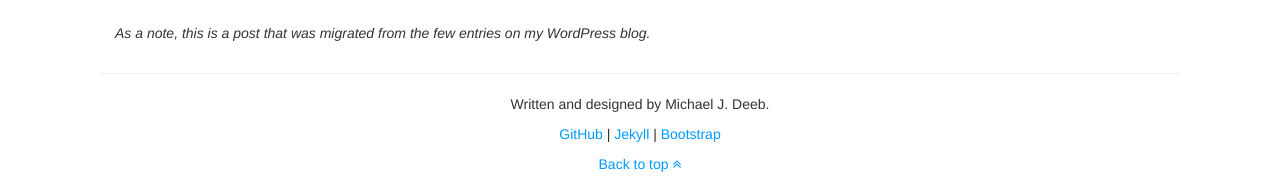
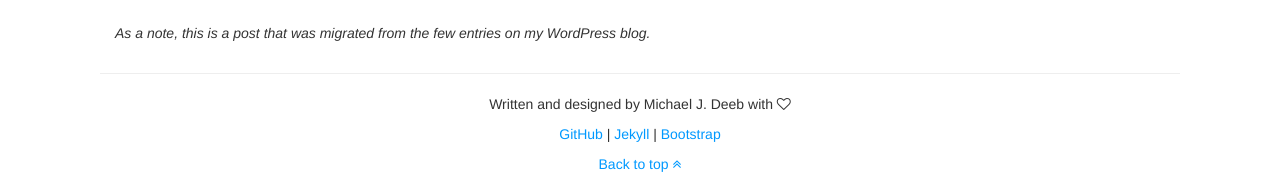
Before and after one commit to michaeljdeeb/old-bootstrap-website, a Jekyll site: the page built from index.html, in a window 1280 px wide and 983 px high. Shown: the part 789-980 px from the top of the window. Built offline with Jekyll 4.4.1, drawn with Linux system fonts in a browser that asks for light colours; nearby versions of some CDN libraries; Markdown is read by kramdown in place of the engine named in the settings; comment, search, counter and statistics services are not loaded.

Commit message:
Added an icon to the footer.

```diff
--- a/_includes/footer.html
+++ b/_includes/footer.html
@@ -1,7 +1,7 @@
 <div class="footer text-center">
     <hr>
     <p>
-        Written and designed by Michael J. Deeb.
+        Written and designed by Michael J. Deeb with <i class="fa fa-heart-o"></i>
     </p>
     <p>
         <a href="https://github.com">GitHub</a> |
```
